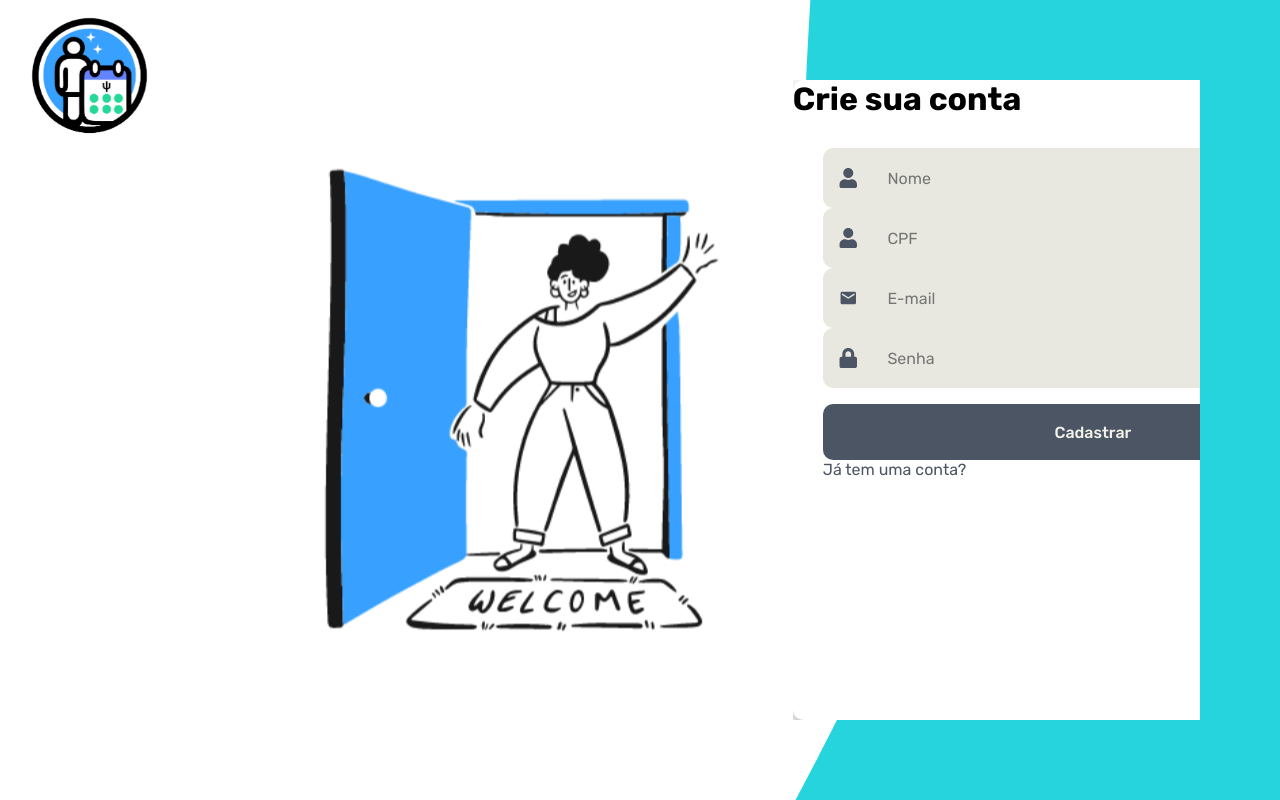
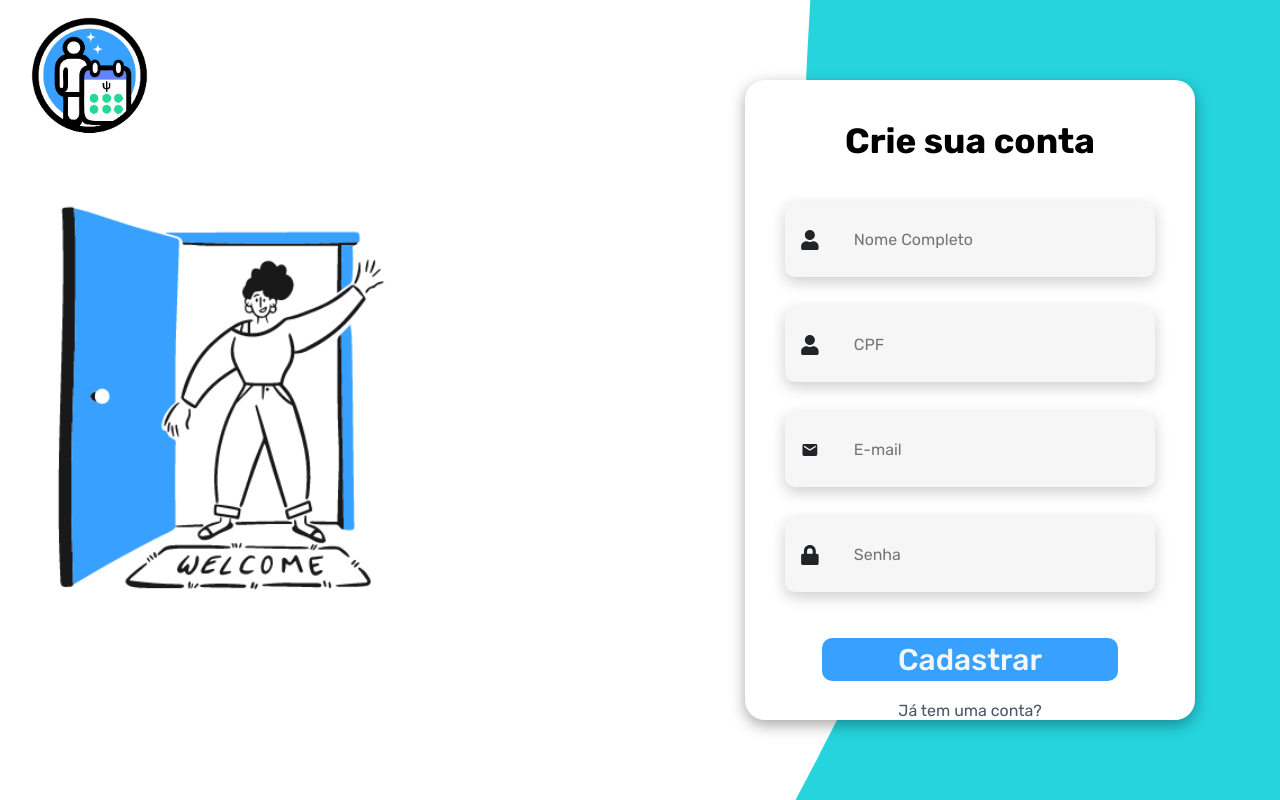
Before and after one commit to yuriTakamisawaRibeiro/TeralinkFront, a React (Vite) app: page / in a window 1280 px wide. Built offline with nearby package versions, Linux system fonts and the light colour scheme.

Commit message:
(chore): find another welcome image

```diff
--- a/src/components/ButtonSignUpIn/styles.js
+++ b/src/components/ButtonSignUpIn/styles.js
@@ -1,17 +1,19 @@
 import styled from 'styled-components'
 
 export const Container = styled.button `
-    width: 100%;
-    background-color: #4B5563;
-    color: #F3F3EB;
-
-    height: 56px;
+    width: 80%;
+    background-color: #38A1FF;
+    color: #F6F6F6;
+    height: 80px;
     border: 0;
     padding: 0 16px;
     margin-top: 16px;
     border-radius: 10px;
     font-weight: 500;
-
+    font-size:30px;
+    text-align:center;
+    justify-content:center;
+    margin-bottom: 20px;
     &:disabled{
         opacity: 0.5;
     }
--- /dev/null
+++ b/src/components/FormBox/index.jsx
@@ -0,0 +1,9 @@
+import { Container } from './styles';
+
+export function FormBox({ children, ...rest }) {
+  return (
+    <Container {...rest}>
+      {children}
+    </Container>
+  );
+}
--- /dev/null
+++ b/src/components/FormBox/styles.js
@@ -0,0 +1,17 @@
+import styled from 'styled-components'
+
+export const Container = styled.div`
+    background-color: #FFFFFF;
+    height: 80vh;
+    width: 450px;
+    /* margin-right:30px; */
+    border-radius:20px;
+    padding-left:40px;
+    padding-right:40px;
+    padding-top:40px;
+    text-align:center;
+    display:flex;
+    flex-direction:column;
+    align-items:center;
+    box-shadow: rgba(0, 0, 0, 0.35) 0px 5px 15px;
+`
--- a/src/components/InputSignUpIn/styles.js
+++ b/src/components/InputSignUpIn/styles.js
@@ -4,27 +4,22 @@ export const Container = styled.div`
     width: 100%;
     display: flex;
     align-items: center;
+    background-color: #F6F6F6;
+    color: #212427;
+    border-radius: 10px;
+    margin-bottom:30px;
+    box-shadow: rgba(0, 0, 0, 0.2) 0px 5px 15px;
+    > input{
 
-    background-color: #E8E8E0;
-    color: #4B5563;
-
-    border-radius: 10px;
-
-
-    > input{
-        height: 56px;
+        height: 75px;
         width: 100%;
-
-
-
-        padding: 30px;
-
-        color: #4B5563;
+        padding: 35px;
+        color: #212427;
         background: transparent;
         border: 0;
 
         &:placeholder{
-            color: #52555A;
+            color: #212427;
         }
     }
     > svg{
--- a/src/pages/SignInPatient/index.jsx
+++ b/src/pages/SignInPatient/index.jsx
@@ -1,5 +1,6 @@
-import { Container, Logo, Welcome,Content, Title, Form, Wave, FormBox} from "./styles";
+import { Container, Logo, Welcome,Content, Title, Wave} from "./styles";
 import { ButtonSignUpIn } from "../../components/ButtonSignUpIn";
+import { FormBox } from "../../components/FormBox";
 import teralinklogo from '../../assets/teralinklogo.png';
 import welcome from '../../assets/welcome.svg';
 import wave from '../../assets/wave.svg';
@@ -10,20 +11,18 @@ import {MdEmail} from "react-icons/md"
 export const SigninPatient = () => {
     return (
         <Container>
-            <Wave src={wave} alt="background de uma onda"/>
             <Logo src={teralinklogo} alt="logo da Teralink"/>
             <Welcome src={welcome} alt="imagem de boas-vindas"/>
+            <Wave src={wave} alt="background de uma onda"/>
             <Content>
                 <FormBox>
                 <Title>Crie sua conta</Title>
-                <Form>
-                <InputSignUpIn  type="text" placeholder="Nome" icon={FaUser} />
+                <InputSignUpIn  type="text" placeholder="Nome Completo" icon={FaUser} />
                 <InputSignUpIn type= "text" placeholder="CPF" icon={FaUser } />
                 <InputSignUpIn type= "email" placeholder="E-mail" icon={MdEmail} />
                 <InputSignUpIn type= "password" placeholder="Senha" icon={FaLock} />
                 <ButtonSignUpIn title="Cadastrar" />
                 <a href='/'>Já tem uma conta?</a>
-                </Form>
                 </FormBox>
             </Content>
         </Container>
--- a/src/pages/SignInPatient/styles.js
+++ b/src/pages/SignInPatient/styles.js
@@ -6,7 +6,7 @@ export const Container = styled.div`
     align-items: center;
     height: 100vh;
     z-index: 1;
-    margin-right:80px;
+    margin-right:85px;
     margin-left:50px;
 `;
 
@@ -19,11 +19,7 @@ export const Logo = styled.img`
 `;
 
 export const Welcome = styled.img`
-    align-self: center;
-    z-index: 1;
-    width: auto;
-    height: 800px;
-    margin-left:200px;
+//    height:70vh;
 `;
 
 export const Content = styled.div`
@@ -32,15 +28,10 @@ export const Content = styled.div`
 
 export const Title = styled.h1`
     z-index: 1;
-`;
-
-export const Form = styled.form`
-    z-index: 1;
-    margin-left:30px;
-    margin-right:30px;
-    margin-top: 30px;
-    justify-content:center;
-    align-items:center;
+    font-weight: bold;
+    text-align:center;
+    font-size:35px;
+    padding-bottom:40px;
 `;
 
 export const Wave = styled.img`
@@ -50,14 +41,5 @@ export const Wave = styled.img`
     width: 100%;
     height: 100vh;
     object-fit: cover;
-    z-index: -1; // Ajuste o z-index para -1 para garantir que o Wave não cubra o FormBox
+    z-index: 0;
 `;
-
-export const FormBox = styled.div`
-    z-index: 2; // Manter o z-index como 2
-    background-color: #ffffff; // Corrigido para #ffffff para garantir que o fundo seja branco
-    width: 600px;
-    height: 80vh;
-    border-radius: 10px;
-    box-shadow: 0px 5px 15px rgba(0, 0, 0, 0.35); // Corrigido para incluir uma cor
-`;
--- a/src/styles/global.js
+++ b/src/styles/global.js
@@ -5,7 +5,7 @@ export default createGlobalStyle`
         margin: 0;
         padding: 0;
         box-sizing: border-box;
-        overflow-x:hidden;
+        /* overflow-x:hidden; */
     }
 
     body{
@@ -49,15 +49,13 @@ export default createGlobalStyle`
     transition : 708ms;
     padding: 10px 31px;
     transform : translateY(-0px);
-    background-color: #fff;
-    color: #e4ac46;
-    border: solid 1px #e4ac46;
+    background-color: #8966FF;
+    color: #F6F6F6;
     }
 
     a:hover {
         transition : 600ms;
-        transform: translateX(3px);
-        color: #e4ac46;
+        color: #212427;
     }
 
 `
```
Also changed, not shown: src/assets/welcome.png (added), src/assets/welcome.svg.
